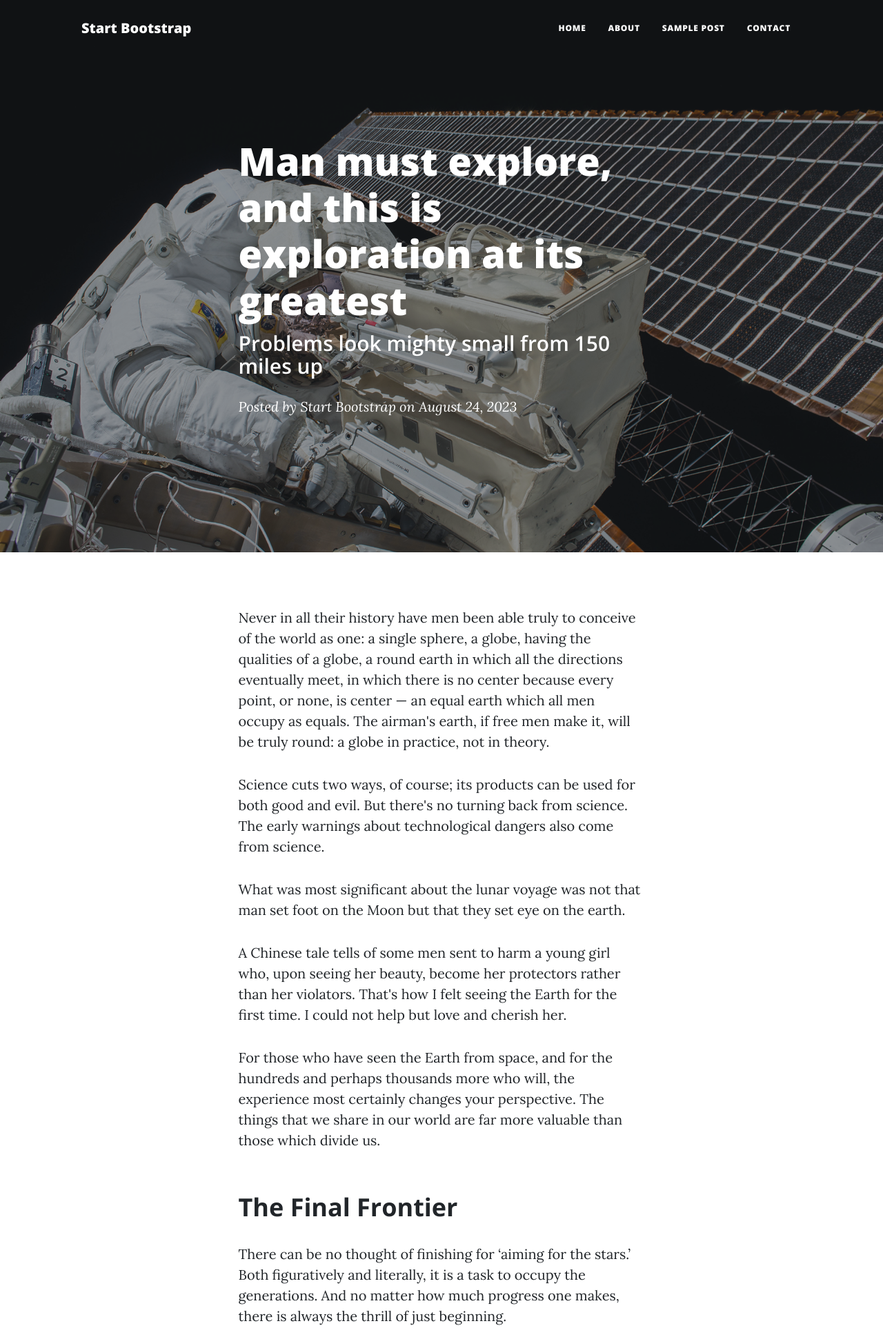
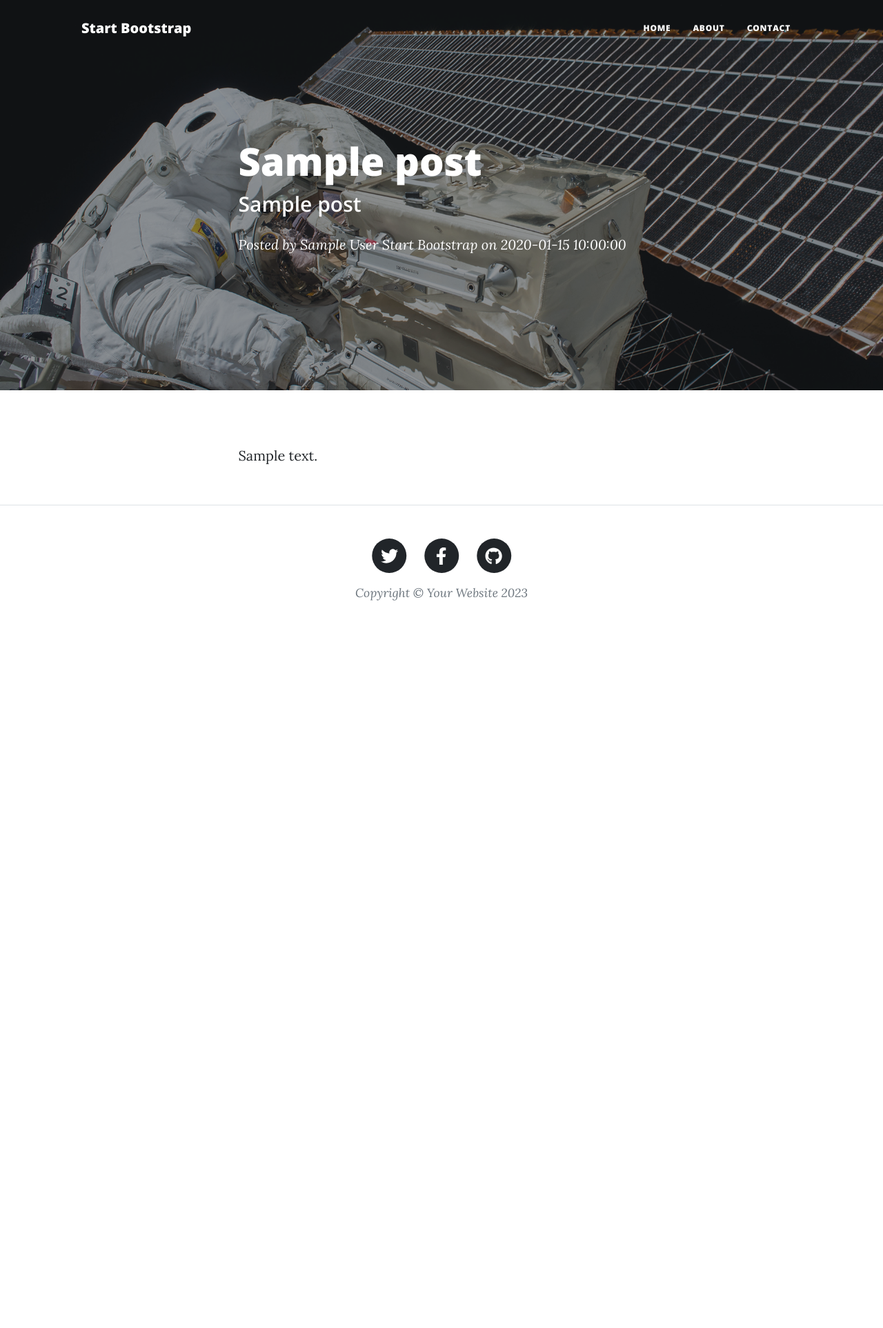
Before and after one commit to jeevanjacob55/Python-projects-Flask, a Flask app: template blog-v2/templates/post.html in a window 1280 px wide. Shown: the top 1926 px of the page at 69% size. After the commit the page ends 871 px from the top, so only its background shows below. Run offline with Flask 3, Linux system fonts and the light colour scheme; the template is opened without the code that fills it: most values are stand-ins (such as "Sample title", 1, 10 or a date in 2020); some libraries are stand-ins or nearby versions.

Commit message:
added individual post features

```diff
--- a/blog-v2/main.py
+++ b/blog-v2/main.py
@@ -10,7 +10,9 @@ def home():
     ENDPOINT = getenv("URL")
     response = requests.get(ENDPOINT)
     data = response.json()
+    print(data)
     return render_template("index.html",posts = data)
+
 
 @app.route('/about')
 def about():
@@ -19,17 +21,16 @@ def about():
 @app.route('/contact')
 def contact():
     return render_template('contact.html')
+
+@app.route('/post/<int:post_id>')
+def show_post(post_id):
+    ENDPOINT = getenv('URL')
+    response = requests.get(ENDPOINT)
+    posts = response.json()
+    post = next((p for p in posts if p["id"] == post_id), None)
+    if post:
+        return render_template('post.html', post=post)
+    return "Post not found", 404
+
 if __name__ == "__main__":
     app.run(debug=True)
-
-
-# @app.route('/')
-# def home():
-#     return render_template("index.html")
-
-# @app.route('/')
-# def home():
-#     return render_template("index.html")
-# @app.route('/')
-# def home():
-#     return render_template("index.html")
--- a/blog-v2/templates/index.html
+++ b/blog-v2/templates/index.html
@@ -21,7 +21,7 @@
                     <!-- Post preview-->
                      {% for post in posts %}
                     <div class="post-preview">
-                        <a href="post.html">
+                        <a href="{{ url_for('show_post',post_id = post.id) }}">
                             <h2 class="post-title">{{ post.title }}</h2>
                             <h3 class="post-subtitle">{{ post.subtitle }}</h3>
                         </a>
--- a/blog-v2/templates/post.html
+++ b/blog-v2/templates/post.html
@@ -1,51 +1,18 @@
 <!DOCTYPE html>
 <html lang="en">
-    <head>
-        <meta charset="utf-8" />
-        <meta name="viewport" content="width=device-width, initial-scale=1, shrink-to-fit=no" />
-        <meta name="description" content="" />
-        <meta name="author" content="" />
-        <title>Clean Blog - Start Bootstrap Theme</title>
-        <link rel="icon" type="image/x-icon" href="assets/favicon.ico" />
-        <!-- Font Awesome icons (free version)-->
-        <script src="https://use.fontawesome.com/releases/v6.3.0/js/all.js" crossorigin="anonymous"></script>
-        <!-- Google fonts-->
-        <link href="https://fonts.googleapis.com/css?family=Lora:400,700,400italic,700italic" rel="stylesheet" type="text/css" />
-        <link href="https://fonts.googleapis.com/css?family=Open+Sans:300italic,400italic,600italic,700italic,800italic,400,300,600,700,800" rel="stylesheet" type="text/css" />
-        <!-- Core theme CSS (includes Bootstrap)-->
-        <link href="css/styles.css" rel="stylesheet" />
-    </head>
-    <body>
-        <!-- Navigation-->
-        <nav class="navbar navbar-expand-lg navbar-light" id="mainNav">
-            <div class="container px-4 px-lg-5">
-                <a class="navbar-brand" href="index.html">Start Bootstrap</a>
-                <button class="navbar-toggler" type="button" data-bs-toggle="collapse" data-bs-target="#navbarResponsive" aria-controls="navbarResponsive" aria-expanded="false" aria-label="Toggle navigation">
-                    Menu
-                    <i class="fas fa-bars"></i>
-                </button>
-                <div class="collapse navbar-collapse" id="navbarResponsive">
-                    <ul class="navbar-nav ms-auto py-4 py-lg-0">
-                        <li class="nav-item"><a class="nav-link px-lg-3 py-3 py-lg-4" href="index.html">Home</a></li>
-                        <li class="nav-item"><a class="nav-link px-lg-3 py-3 py-lg-4" href="about.html">About</a></li>
-                        <li class="nav-item"><a class="nav-link px-lg-3 py-3 py-lg-4" href="post.html">Sample Post</a></li>
-                        <li class="nav-item"><a class="nav-link px-lg-3 py-3 py-lg-4" href="contact.html">Contact</a></li>
-                    </ul>
-                </div>
-            </div>
-        </nav>
+    {% include 'header.html' %}
         <!-- Page Header-->
         <header class="masthead" style="background-image: url('assets/img/post-bg.jpg')">
             <div class="container position-relative px-4 px-lg-5">
                 <div class="row gx-4 gx-lg-5 justify-content-center">
                     <div class="col-md-10 col-lg-8 col-xl-7">
                         <div class="post-heading">
-                            <h1>Man must explore, and this is exploration at its greatest</h1>
-                            <h2 class="subheading">Problems look mighty small from 150 miles up</h2>
+                            <h1>{{ post.title }}</h1>
+                            <h2 class="subheading">{{ post.subtitle }}</h2>
                             <span class="meta">
-                                Posted by
+                                Posted by {{ post.author }}
                                 <a href="#!">Start Bootstrap</a>
-                                on August 24, 2023
+                                on {{ post.date }}
                             </span>
                         </div>
                     </div>
@@ -57,7 +24,8 @@
             <div class="container px-4 px-lg-5">
                 <div class="row gx-4 gx-lg-5 justify-content-center">
                     <div class="col-md-10 col-lg-8 col-xl-7">
-                        <p>Never in all their history have men been able truly to conceive of the world as one: a single sphere, a globe, having the qualities of a globe, a round earth in which all the directions eventually meet, in which there is no center because every point, or none, is center — an equal earth which all men occupy as equals. The airman's earth, if free men make it, will be truly round: a globe in practice, not in theory.</p>
+                        <p>{{ post.body }}</p>
+                        <!-- <p>Never in all their history have men been able truly to conceive of the world as one: a single sphere, a globe, having the qualities of a globe, a round earth in which all the directions eventually meet, in which there is no center because every point, or none, is center — an equal earth which all men occupy as equals. The airman's earth, if free men make it, will be truly round: a globe in practice, not in theory.</p>
                         <p>Science cuts two ways, of course; its products can be used for both good and evil. But there's no turning back from science. The early warnings about technological dangers also come from science.</p>
                         <p>What was most significant about the lunar voyage was not that man set foot on the Moon but that they set eye on the earth.</p>
                         <p>A Chinese tale tells of some men sent to harm a young girl who, upon seeing her beauty, become her protectors rather than her violators. That's how I felt seeing the Earth for the first time. I could not help but love and cherish her.</p>
@@ -78,47 +46,13 @@
                             <a href="http://spaceipsum.com/">Space Ipsum</a>
                             &middot; Images by
                             <a href="https://www.flickr.com/photos/nasacommons/">NASA on The Commons</a>
-                        </p>
+                        </p> -->
                     </div>
                 </div>
             </div>
         </article>
         <!-- Footer-->
-        <footer class="border-top">
-            <div class="container px-4 px-lg-5">
-                <div class="row gx-4 gx-lg-5 justify-content-center">
-                    <div class="col-md-10 col-lg-8 col-xl-7">
-                        <ul class="list-inline text-center">
-                            <li class="list-inline-item">
-                                <a href="#!">
-                                    <span class="fa-stack fa-lg">
-                                        <i class="fas fa-circle fa-stack-2x"></i>
-                                        <i class="fab fa-twitter fa-stack-1x fa-inverse"></i>
-                                    </span>
-                                </a>
-                            </li>
-                            <li class="list-inline-item">
-                                <a href="#!">
-                                    <span class="fa-stack fa-lg">
-                                        <i class="fas fa-circle fa-stack-2x"></i>
-                                        <i class="fab fa-facebook-f fa-stack-1x fa-inverse"></i>
-                                    </span>
-                                </a>
-                            </li>
-                            <li class="list-inline-item">
-                                <a href="#!">
-                                    <span class="fa-stack fa-lg">
-                                        <i class="fas fa-circle fa-stack-2x"></i>
-                                        <i class="fab fa-github fa-stack-1x fa-inverse"></i>
-                                    </span>
-                                </a>
-                            </li>
-                        </ul>
-                        <div class="small text-center text-muted fst-italic">Copyright &copy; Your Website 2023</div>
-                    </div>
-                </div>
-            </div>
-        </footer>
+       {% include 'footer.html' %}
         <!-- Bootstrap core JS-->
         <script src="https://cdn.jsdelivr.net/npm/bootstrap@5.2.3/dist/js/bootstrap.bundle.min.js"></script>
         <!-- Core theme JS-->
```
